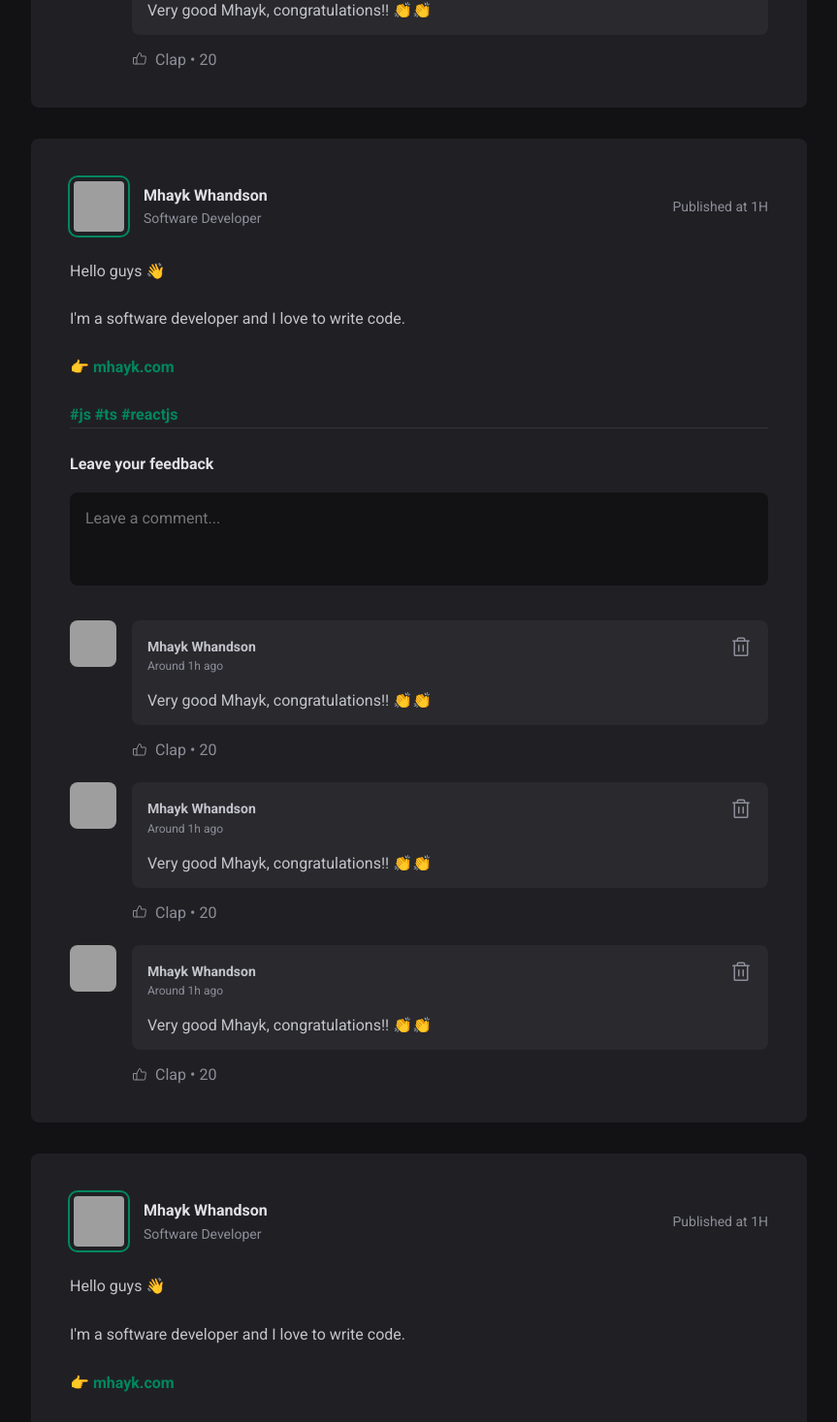
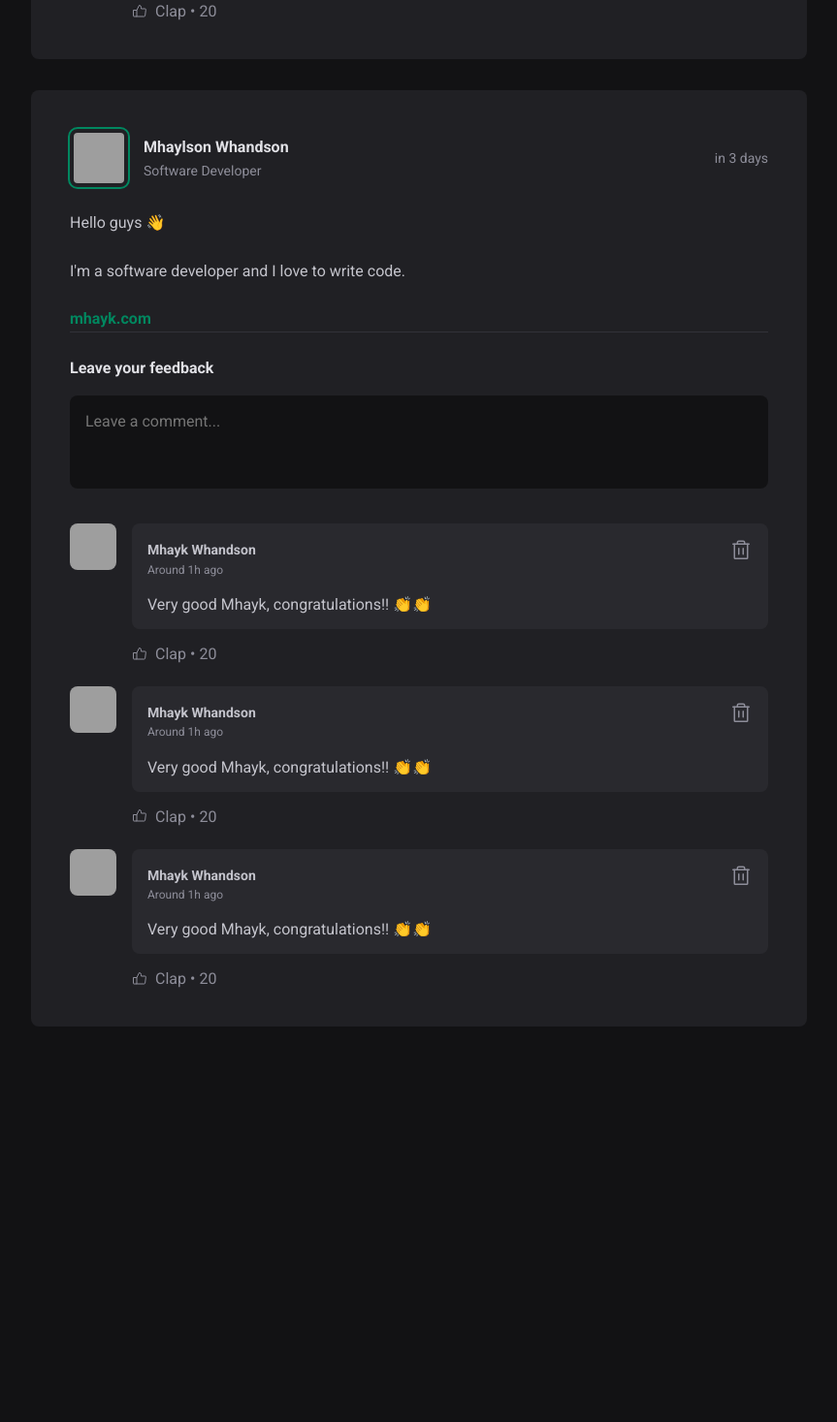
Before and after one commit to mhayk/ignite-feed, a React (Vite) app: page / in a window 1280 px wide. Shown: the part 1009-2476 px from the top of the page at 97% size, without its empty margins (352-1215 px from the left). After the commit the page ends 2100 px from the top, so only its background shows below. Built offline with nearby package versions, Linux system fonts and the light colour scheme; grey boxes are pictures that could not be loaded.

Commit message:
feat: Post component has been setup via props

```diff
--- a/src/App.tsx
+++ b/src/App.tsx
@@ -6,6 +6,37 @@ import styles from './App.module.css'
 
 import "./global.css"
 
+const posts = [
+  {
+    id: 1,
+    author: {
+      avatarUrl: 'https://github.com/mhayk.png',
+      name: 'Mhayk Whandson',
+      role: 'Software Developer'
+    },
+    content: [
+      { type: 'paragraph', content: 'Hello guys 👋' },
+      { type: 'paragraph', content: 'I\'m a software developer and I love to write code.' },
+      { type: 'link', content: 'mhayk.com' },
+    ],
+    publishedAt: new Date('2022-07-08 16:30:00'),
+  },
+  {
+    id: 2,
+    author: {
+      avatarUrl: 'https://github.com/mhayk.png',
+      name: 'Mhaylson Whandson',
+      role: 'Software Developer'
+    },
+    content: [
+      { type: 'paragraph', content: 'Hello guys 👋' },
+      { type: 'paragraph', content: 'I\'m a software developer and I love to write code.' },
+      { type: 'link', content: 'mhayk.com' },
+    ],
+    publishedAt: new Date('2022-07-08 16:30:00'),
+  }
+]
+
 function App() {
   return (
     <div>
@@ -13,10 +44,16 @@ function App() {
       <div className={styles.wrapper}>
         <Sidebar />
         <main>
-          <Post />
-          <Post />
-          <Post />
-          <Post />
+          {
+            posts.map(post => (
+              <Post
+                key={post.id}
+                author={post.author}
+                content={post.content}
+                publishedAt={post.publishedAt}
+              />
+            ))
+          }
         </main>
       </div>
     </div>
--- a/src/components/Post.tsx
+++ b/src/components/Post.tsx
@@ -1,23 +1,55 @@
+import { format, formatDistanceToNow } from 'date-fns'
+import enGB from 'date-fns/locale/en-GB'
+
 import { Avatar } from './Avatar'
 import { Comment } from './Comment'
 import styles from './Post.module.css'
 
-export function Post() {
+
+
+export function Post({ author, publishedAt, content }) {
+    const publishedDateFormated = format(publishedAt, "d LLLL 'at' HH:mm'h'", {
+        locale: enGB,
+    })
+
+    const publishedDateRelativeToNow = formatDistanceToNow(publishedAt, {
+        locale: enGB,
+        addSuffix: true,
+    })
+    // const publishedDateFormated = new Intl.DateTimeFormat('en-GB', {
+    //     day: '2-digit',
+    //     month: 'long',
+    //     hour: '2-digit',
+    //     minute: '2-digit',
+    // }).format(publishedAt)
     return (
         <article className={styles.post}>
             <header>
                 <div className={styles.author}>
-                    <Avatar src="https://github.com/mhayk.png" />
+                    <Avatar src={author.avatarUrl} />
                     <div className={styles.authorInfo}>
-                        <strong>Mhayk Whandson</strong>
-                        <span>Software Developer</span>
+                        <strong>{author.name}</strong>
+                        <span>{author.role}</span>
                     </div>
                 </div>
-                <time title="5 Jul 2022" dateTime="">Published at 1H</time>
+                <time title={publishedDateFormated} dateTime={publishedAt.toISOString()}>
+                    {publishedDateRelativeToNow}
+                </time>
             </header>
 
             <div className={styles.content}>
-                <p>Hello guys 👋</p>
+                {
+                    content.map((line, index) => {
+                        if (line.type === 'paragraph') {
+                            return <p>{line.content}</p>
+                        } else if (line.type === 'link') {
+                            return <p><a href="">
+                                {line.content}
+                            </a></p>
+                        }
+                    })
+                }
+                {/* <p>Hello guys 👋</p>
 
                 <p>I'm a software developer and I love to write code.</p>
                 <p>👉{' '}<a href="">mhayk.com</a></p>
@@ -25,7 +57,7 @@ export function Post() {
                     <a href="">#js</a>{' '}
                     <a href="">#ts</a>{' '}
                     <a href="">#reactjs</a>
-                </p>
+                </p> */}
             </div>
 
             <form className={styles.commentForm}>
```
